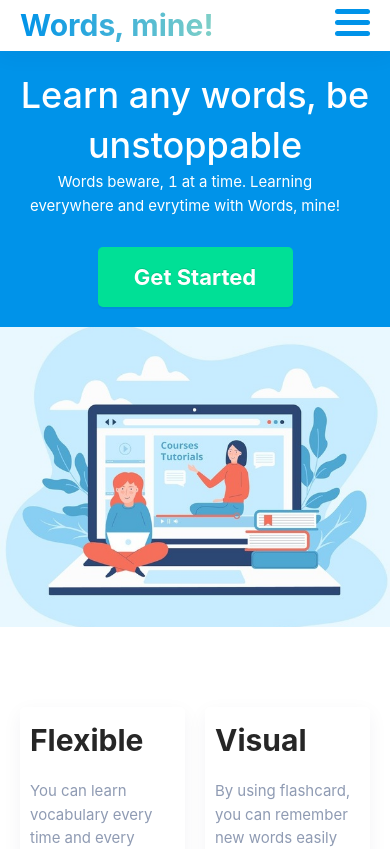
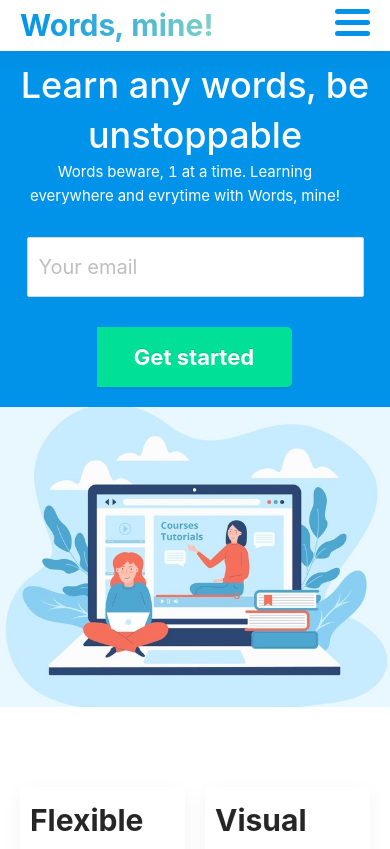
Before and after one commit to KieIO/wordsmine-landing-page, a React (Create React App) app: page / in a window 390 px wide. Shown: the top 849 px of the page. Built offline with nearby package versions, Linux system fonts and the light colour scheme.

Commit message:
UI form singup with email

```diff
--- a/src/components/Banner/Banner.jsx
+++ b/src/components/Banner/Banner.jsx
@@ -1,20 +1,16 @@
 import React from 'react'
 import ImgBanner from '../../img/learning-online.jpg'
-
-import ButtonLarge from '../ButtonLarge/ButtonLarge';
+import FormSignUpWithEmail from '../FormSignUpWithEmail/FormSignUpWithEmail';
 
 const Banner = () => {
     return (
         <section className="banner">
             <div className="banner__center">
-            <div className="banner__space"></div>
                 <h1 className="banner__text-color">Learn any words, be unstoppable</h1>
                 <p className="banner__text-color"> Words beware, 1 at a time. Learning everywhere and evrytime with Words, mine!
                 </p>
-                <ButtonLarge>Get Started</ButtonLarge>
-
+                <FormSignUpWithEmail/>
             </div>
-
             <div className="banner__img">
                 <img src={ImgBanner} alt="banner" />
             </div>
--- a/src/components/CustomInput/CustomInput.jsx
+++ b/src/components/CustomInput/CustomInput.jsx
@@ -3,13 +3,11 @@ import { Input } from 'antd';
 
 
 
-const CustomInput = ({placeholder, label}) => {
+export const CustomInputWithTitle = ({placeholder, label}) => {
     return (
-        <div className="custom-input">
+        <div className="custom-input-with-title">
             <span className="custom-input__placeholder">{label || placeholder}</span>
             <Input placeholder={placeholder} />
         </div>
      );
 }
-
-export default CustomInput;
--- a/src/components/CustomInput/_customInput.scss
+++ b/src/components/CustomInput/_customInput.scss
@@ -1,4 +1,4 @@
-.custom-input {
+.custom-input-with-title {
     position: relative;
     display: flex;
     margin-bottom: 10px;
--- a/src/components/FormSignUp/FormSignUp.jsx
+++ b/src/components/FormSignUp/FormSignUp.jsx
@@ -2,6 +2,7 @@
 import React, {useState} from 'react'
 import { Form, Input, message, Checkbox } from 'antd';
 import ButtonLarge from '../ButtonLarge/ButtonLarge';
+import { API_SIGN_UP } from '../../utils/constant';
 
 
 const FormSignUp = () => {
@@ -17,7 +18,7 @@ const FormSignUp = () => {
     // }
 
     const submit = async (values) => {
-        return fetch('https://formspree.io/mnqgzzev', {
+        return fetch(API_SIGN_UP, {
             method: "POST",
             body: JSON.stringify({ ...values }),
             headers: {
--- a/src/components/FormSignUp/_formSignUp.scss
+++ b/src/components/FormSignUp/_formSignUp.scss
@@ -17,19 +17,19 @@
         margin-bottom: 2rem;
     }
 
-    &__checkbox-disflex{
+    &__checkbox-disflex {
         display: flex;
     }
     &__checkbox {
         height: 18px;
-    width: 18px;
+        width: 18px;
         position: relative;
         display: flex;
         justify-content: center;
         align-items: center;
         background-color: #fff;
         border-radius: 4px;
-        border: 1px solid #B3BBC1;
+        border: 1px solid #b3bbc1;
         margin-right: 10px;
     }
 
@@ -47,8 +47,8 @@
         padding: 0;
         font-variant: tabular-nums;
         list-style: none;
-        -webkit-font-feature-settings: 'tnum';
-        font-feature-settings: 'tnum', "tnum";
+        -webkit-font-feature-settings: "tnum";
+        font-feature-settings: "tnum", "tnum";
         position: relative;
         display: inline-block;
         width: 30rem;
@@ -64,6 +64,30 @@
         -webkit-transition: all 0.3s;
         transition: all 0.3s;
     }
+
+    .custom-input {
+        position: relative;
+        display: flex;
+        margin-bottom: 10px;
+        margin-top: 20px;
+        &__placeholder {
+            position: absolute;
+            top: -10px;
+            left: 10px;
+            // background-color: red;
+            background-color: $color-white;
+            padding: 0 10px;
+            z-index: 900;
+            color: $color-primary-dark;
+            font-size: $font-size-subtitle1;
+            font-weight: 400;
+        }
+        input {
+            // margin-top: 50px;
+            // height: 60px;
+            padding-top: 15px !important;
+        }
+    }
 }
 
 .form___checkbox-disflex {
@@ -71,10 +95,8 @@
     text-align: center;
 }
 
-
 @media (max-width: 750px) {
     .form {
         padding: 1rem 2rem;
     }
-
 }
--- /dev/null
+++ b/src/components/FormSignUpWithEmail/FormSignUpWithEmail.jsx
@@ -0,0 +1,82 @@
+import React from 'react';
+import ButtonLarge from '../ButtonLarge/ButtonLarge'
+import { Form, message, Input } from 'antd';
+import { API_SIGN_UP } from '../../utils/constant';
+
+
+const FormSignUpWithEmail = () => {
+    const [form] = Form.useForm();
+
+    const submit = async (values) => {
+        return fetch(API_SIGN_UP, {
+            method: "POST",
+            body: JSON.stringify({ ...values }),
+            headers: {
+                'Content-type': 'application/json; charset=UTF-8',
+            },
+        })
+            .then((response) => {
+                // status = response.status;
+                return response.json();
+            })
+            .then((result) => {
+                return result;
+            })
+            .catch((err) => {
+                throw err;
+            })
+    }
+
+    const onCheck = async () => {
+        try {
+            const values = await form.validateFields();
+                try {
+                    console.log("value: ", values)
+                    // const result = await submit(values)
+                    // console.debug("result: ", result)
+                    message.success("Thanks for your submission")
+                    form.resetFields()
+                } catch (err) {
+                    console.debug("result: ", err)
+                    message.error("Something went wrong, please try later")
+                }
+        } catch (err) {
+            console.debug("result: ", err)
+        }
+    }
+
+    return (
+        <section className="form-signup-with-email">
+            <Form form={form} name="dynamic_rule" className="content-form">
+                <Form.Item
+                    className = "form-item-email"
+                    name="email"
+                    type="email"
+                    rules={[
+                        {
+                            required: true,
+                            message: 'Please input your email',
+                        },
+                        {
+                            type: 'email',
+                            message: 'Email is not valid',
+
+                        }
+                    ]}
+                >
+                    <div className="custom-input-with-email">
+                        <Input placeholder="Your email" type="email"/>
+                    </div>
+                </Form.Item>
+
+                <Form.Item className="form__btn-start">
+                    <ButtonLarge type="primary" onClick={onCheck} style={{ margin: 0, marginLeft: "-2px", borderTopLeftRadius: 0, borderBottomLeftRadius: 0}}>
+                        Get started
+                    </ButtonLarge>
+                </Form.Item>
+            </Form>
+        </section>
+     );
+}
+
+export default FormSignUpWithEmail;
--- /dev/null
+++ b/src/components/FormSignUpWithEmail/_formSignUpWithEmail.scss
@@ -0,0 +1,55 @@
+.form-signup-with-email {
+    margin-top: 3rem;
+    display: flex;
+    justify-content: center;
+    height: 9rem;
+    transition: all .2s;
+    .form-item-email {
+        text-align: left;
+        .ant-form-item-explain {
+            transition: all .2s;
+            margin-top: 3px;
+            color: $color-warning;
+            font-size: $font-size-paragraph1;
+        }
+    }
+
+    .content-form {
+        display: flex;
+        // justify-content: center;
+        align-items: flex-start;
+        div {
+            margin: 0;
+        }
+    }
+    .custom-input-with-email {
+        input {
+            height: $height-btn-large;
+            font-size: 2rem;
+            &::placeholder {
+                font-size: 2rem;
+            }
+        }
+    }
+}
+
+
+@media(max-width: 883px){
+ .form-signup-with-email {
+     height: fit-content;
+    .content-form {
+        flex-direction: column;
+        align-items: center;
+    }
+     .form-item-email {
+        text-align: left;
+        height: calc(#{$height-btn-large} + 3rem);
+    }
+    .custom-input-with-email {
+        position: relative;
+        &::after {
+
+        }
+    }
+ }
+}
--- a/src/sass/index.scss
+++ b/src/sass/index.scss
@@ -15,6 +15,7 @@
 @import '../components/Header/components/HeaderCategoryItem/headerCategoryItem';
 @import '../components/Header/components/HeaderBurgerMenu/headerBurgerMenu';
 @import '../components/Value/components/FeatureItem/valueItem';
+@import '../components/FormSignUpWithEmail/formSignUpWithEmail';
 
 @import '../components/CustomInput/customInput';
 @import '../components/ButtonLarge/buttonLarge';
--- a/src/utils/constant.js
+++ b/src/utils/constant.js
@@ -20,3 +20,5 @@ export const CATEGORY_HEADER = [
         target: 'testimonial'
     },
 ]
+
+export const API_SIGN_UP = 'https://formspree.io/mnqgzzev'
```
